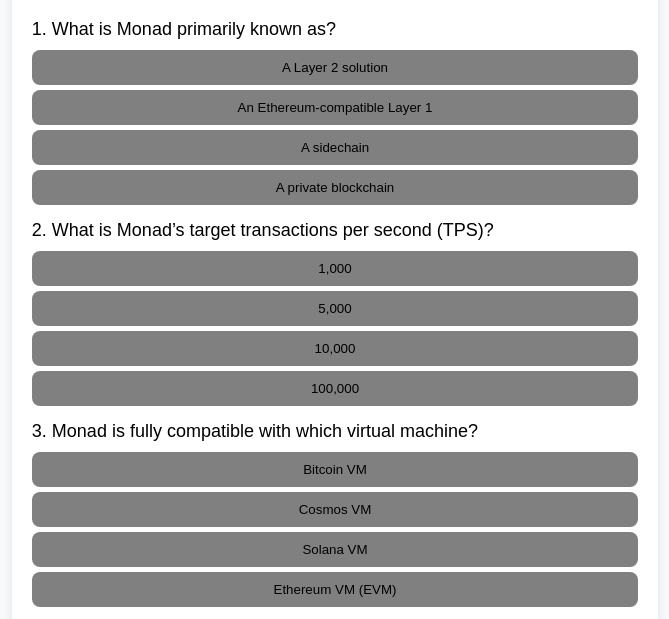
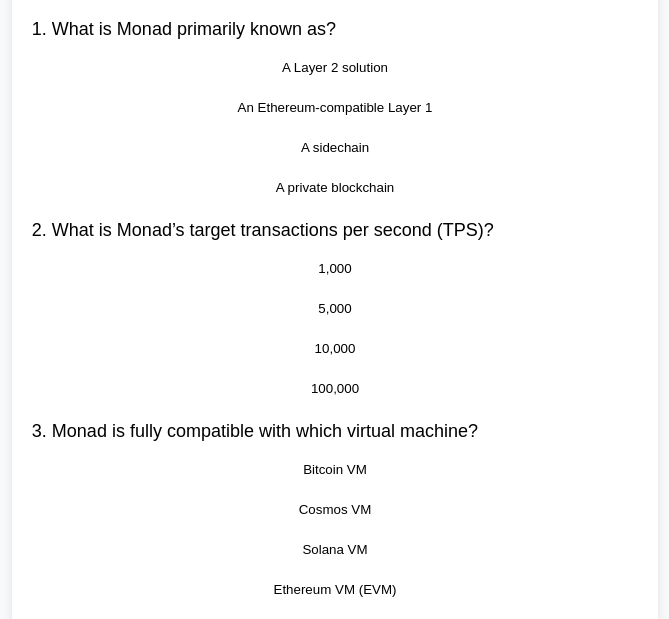
Before and after one commit to Inderxbt/monadquize, a plain HTML site: page index.html in a window 1280 px wide. Shown: the part 101-720 px from the top of the page, without its empty margins (305-974 px from the left). Drawn offline with Linux system fonts and the light colour scheme.

Commit message:
index.html

```diff
--- a/index.html
+++ b/index.html
@@ -38,7 +38,7 @@
       padding: 10px;
       border: none;
       border-radius: 8px;
-      background: grey;   /* default grey */
+      background: white;   /* default white */
       color: black;
       cursor: pointer;
       transition: 0.3s;
```
